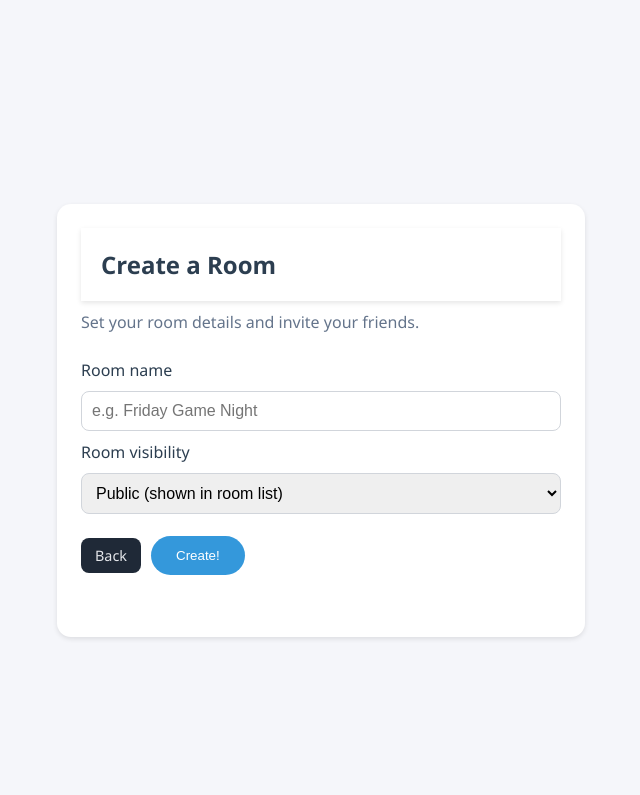
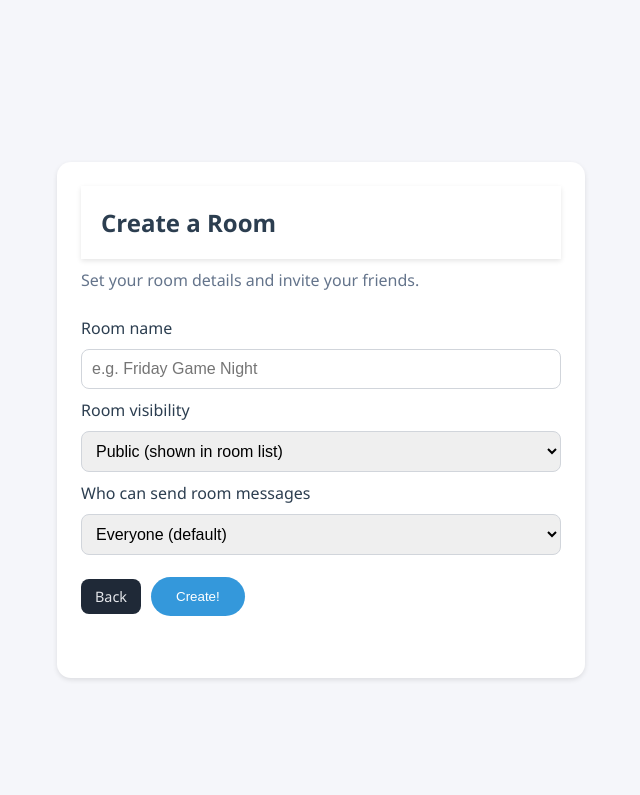
Before and after one commit to RetroChef/PartyChatV2, a Flask app: page /create-room in a window 1280 px wide. Shown: the top 795 px of the page, without its empty margins (319-959 px from the left). Run offline with Flask 3, Linux system fonts and the light colour scheme.

Commit message:
Added Host/Mod chat only settings

```diff
--- a/main.py
+++ b/main.py
@@ -67,6 +67,7 @@ def load_user(user_id):
 active_users: Dict[str, dict] = {}
 room_directory: Dict[str, dict] = {}
 room_code_index: Dict[str, str] = {}
+MESSAGE_POLICIES = {'everyone', 'host_mods_only'}
 
 ALLOWED_STICKER_EXTENSIONS = {'.gif', '.png', '.jpg', '.jpeg', '.webp'}
 
@@ -98,20 +99,29 @@ def generate_room_code(length: int = 6) -> str:
 
 def add_room(room_name: str,
              is_public: bool = True,
-             created_by: str = 'System') -> str:
+             created_by: str = 'System',
+             message_policy: str = 'everyone') -> str:
     normalized_name = room_name.strip()
     if not normalized_name:
         raise ValueError('Room name cannot be empty')
 
     if normalized_name in room_directory:
-        return room_directory[normalized_name]['code']
+        room_meta = room_directory[normalized_name]
+        room_meta.setdefault('message_policy', 'everyone')
+        room_meta.setdefault('moderators', [])
+        return room_meta['code']
+
+    if message_policy not in MESSAGE_POLICIES:
+        raise ValueError('Invalid message policy')
 
     code = generate_room_code()
     room_directory[normalized_name] = {
         'code': code,
         'is_public': is_public,
         'created_by': created_by,
-        'created_at': datetime.now().isoformat()
+        'created_at': datetime.now().isoformat(),
+        'message_policy': message_policy,
+        'moderators': []
     }
     room_code_index[code] = normalized_name
     return code
@@ -123,7 +133,7 @@ def get_public_rooms() -> List[str]:
         if meta.get('is_public')
     ]
 
-
+# tes
 def get_saved_private_rooms() -> List[str]:
     private_rooms = session.get('private_rooms', [])
     if not isinstance(private_rooms, list):
@@ -157,6 +167,36 @@ def get_rooms_for_sidebar() -> List[str]:
         if private_room not in rooms:
             rooms.append(private_room)
     return rooms
+
+
+def get_room_message_policy(room_name: str) -> str:
+    return room_directory.get(room_name, {}).get('message_policy', 'everyone')
+
+
+def can_user_send_to_room(room_name: str, username: str) -> bool:
+    room_meta = room_directory.get(room_name, {})
+    if room_meta.get('message_policy', 'everyone') == 'everyone':
+        return True
+
+    if username == room_meta.get('created_by'):
+        return True
+
+    moderators = room_meta.get('moderators', [])
+    if isinstance(moderators, list) and username in moderators:
+        return True
+
+    user_meta = active_users.get(request.sid, {})
+    return bool(user_meta.get('is_moderator', False))
+
+
+def emit_room_state(room_name: str, username: str) -> None:
+    policy = get_room_message_policy(room_name)
+    emit('room_state', {
+        'room': room_name,
+        'message_policy': policy,
+        'can_send_messages': can_user_send_to_room(room_name, username)
+    },
+         room=request.sid)
 
 
 for default_room in app.config['CHAT_ROOMS']:
@@ -194,6 +234,7 @@ def create_room_page():
 def create_room():
     room_name = request.form.get('room_name', '').strip()
     visibility = request.form.get('visibility', 'public').strip().lower()
+    message_policy = request.form.get('message_policy', 'everyone').strip().lower()
     is_public = visibility == 'public'
 
     if not room_name:
@@ -204,15 +245,23 @@ def create_room():
 
     if visibility not in ('public', 'private'):
         return {'error': 'Invalid visibility setting'}, 400
+    if message_policy not in MESSAGE_POLICIES:
+        return {'error': 'Invalid message policy setting'}, 400
 
     created_by = current_user.username if current_user.is_authenticated else session.get(
         'username', 'Guest')
-    room_code = add_room(room_name, is_public=is_public, created_by=created_by)
+    room_code = add_room(room_name,
+                         is_public=is_public,
+                         created_by=created_by,
+                         message_policy=message_policy)
 
     if not is_public:
         save_private_room(room_name)
 
-    return {'room': room_name, 'code': room_code, 'is_public': is_public}
+    return {'room': room_name,
+            'code': room_code,
+            'is_public': is_public,
+            'message_policy': message_policy}
 
 
 @app.route('/api/rooms/join', methods=['POST'])
@@ -232,7 +281,8 @@ def join_room_by_code():
     return {
         'room': room_name,
         'code': room_code,
-        'is_public': room_info.get('is_public', False)
+        'is_public': room_info.get('is_public', False),
+        'message_policy': room_info.get('message_policy', 'everyone')
     }
 
 
@@ -362,6 +412,7 @@ def on_join(data: dict):
 
         join_room(room)
         active_users[request.sid]['room'] = room
+        emit_room_state(room, username)
 
         emit('status', {
             'msg': f'{username} has joined the room.',
@@ -415,10 +466,20 @@ def handle_message(data: dict):
                 logger.warning(f"Sticker to invalid room: {room}")
                 return
 
+            if not can_user_send_to_room(room, username):
+                emit('message_error', {
+                    'error':
+                    'This room only allows messages from the host and moderators.',
+                    'room': room
+                },
+                     room=request.sid)
+                return
+
             file = data.get('file')
             if not file:
                 logger.warning("Sticker missing file data")
                 return
+
 
             emit('message', {
                 'id': str(uuid.uuid4()),
@@ -500,6 +561,15 @@ def handle_message(data: dict):
                 logger.warning(f"Message to invalid room: {room}")
                 return
 
+            if not can_user_send_to_room(room, username):
+                emit('message_error', {
+                    'error':
+                    'This room only allows messages from the host and moderators.',
+                    'room': room
+                },
+                     room=request.sid)
+                return
+
             reply_payload = None
             if isinstance(reply_to, dict):
                 reply_payload = {
--- a/templates/create_room.html
+++ b/templates/create_room.html
@@ -31,6 +31,12 @@
                     <option value="private">
                         Private (invite by room code)
                     </option>
+                </select>
+
+                <label for="message-policy">Who can send room messages</label>
+                <select id="message-policy">
+                    <option value="everyone">Everyone (default)</option>
+                    <option value="host_mods_only">Host and moderators only</option>
                 </select>
 
                 <div class="create-room-actions">
@@ -89,6 +95,8 @@
                     .value.trim();
                 const visibility =
                     document.getElementById("room-visibility").value;
+                const messagePolicy =
+                    document.getElementById("message-policy").value;
 
                 if (!roomName) {
                     setCreateFeedback("Room name is required.", true);
@@ -98,6 +106,7 @@
                 const formData = new URLSearchParams();
                 formData.append("room_name", roomName);
                 formData.append("visibility", visibility);
+                formData.append("message_policy", messagePolicy);
 
                 let response;
                 let payload;
```
Also changed, not shown: static/chat.js (+59 -1 lines).
